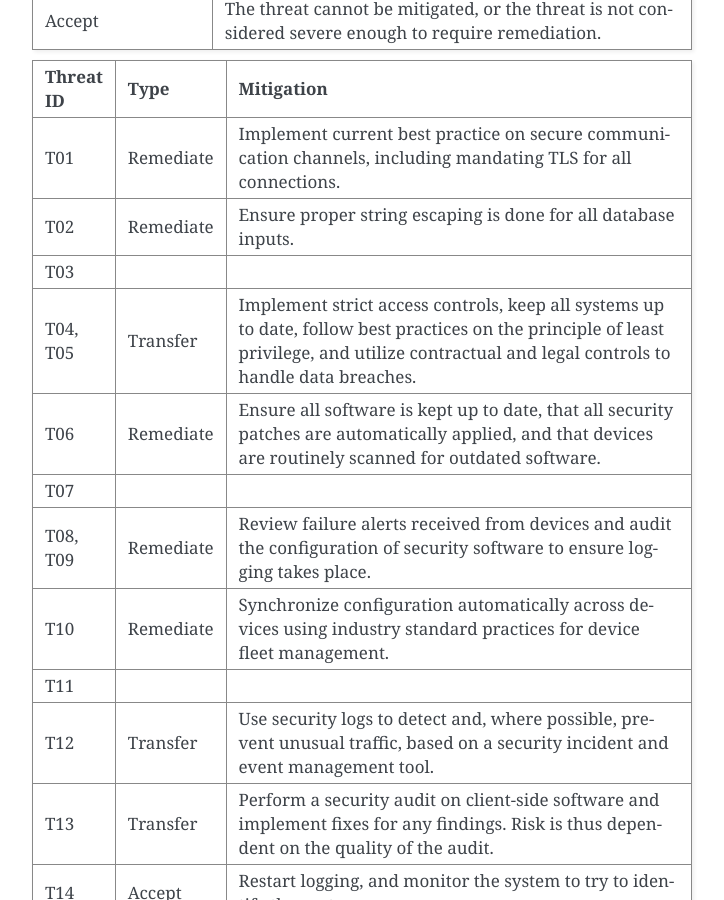
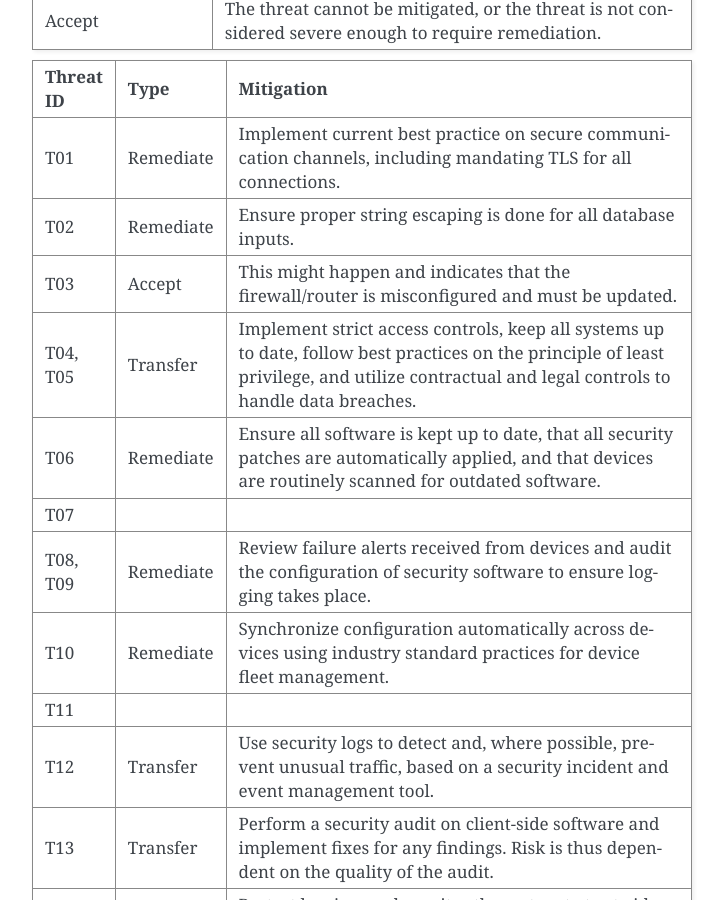
Before and after one commit to SteinarVrenne/school_imt3501, a Sphinx documentation site: the page built from task2/source/pages/03_Prevent_Mitigate.rst, in a window 1280 px wide and 900 px high, scrolled down 371 px. Shown: the whole window, without its empty margins (388-1112 px from the left). Built offline with Sphinx 7.4.7, drawn with Linux system fonts in a browser that asks for light colours.

Commit message:
T03 mitigation

```diff
--- a/task2/source/pages/03_Prevent_Mitigate.rst
+++ b/task2/source/pages/03_Prevent_Mitigate.rst
@@ -19,7 +19,7 @@ to, and will be categorized into a type of mitigation, as follows:
 
   "T01", "Remediate", "Implement current best practice on secure communication channels, including mandating TLS for all connections."
   "T02", "Remediate", "Ensure proper string escaping is done for all database inputs."
-  "T03", "", ""
+  "T03", "Accept", "This might happen and indicates that the firewall/router is misconfigured and must be updated."
   "T04, T05", "Transfer", "Implement strict access controls, keep all systems up to date, follow best practices on the principle of least privilege, and utilize contractual and legal controls to handle data breaches."
   "T06", "Remediate", "Ensure all software is kept up to date, that all security patches are automatically applied, and that devices are routinely scanned for outdated software."
   "T07", "", ""
```
